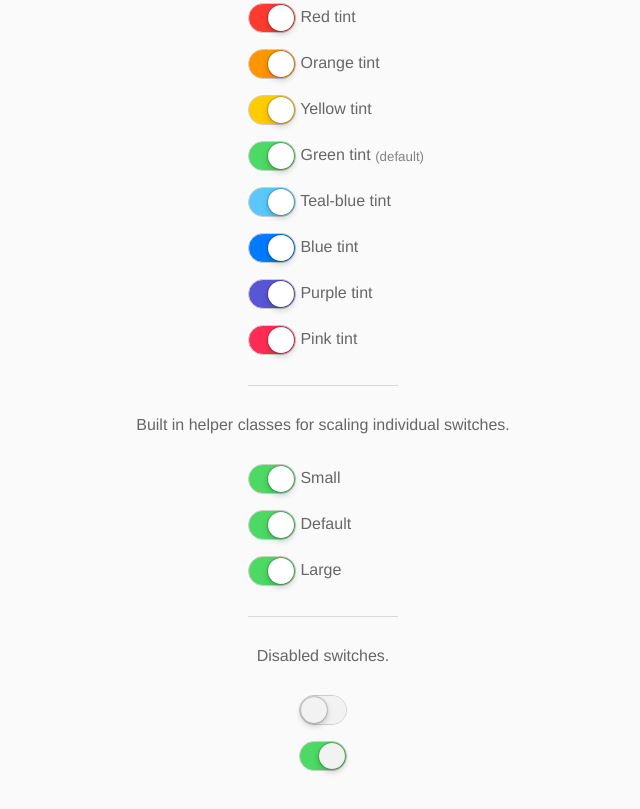
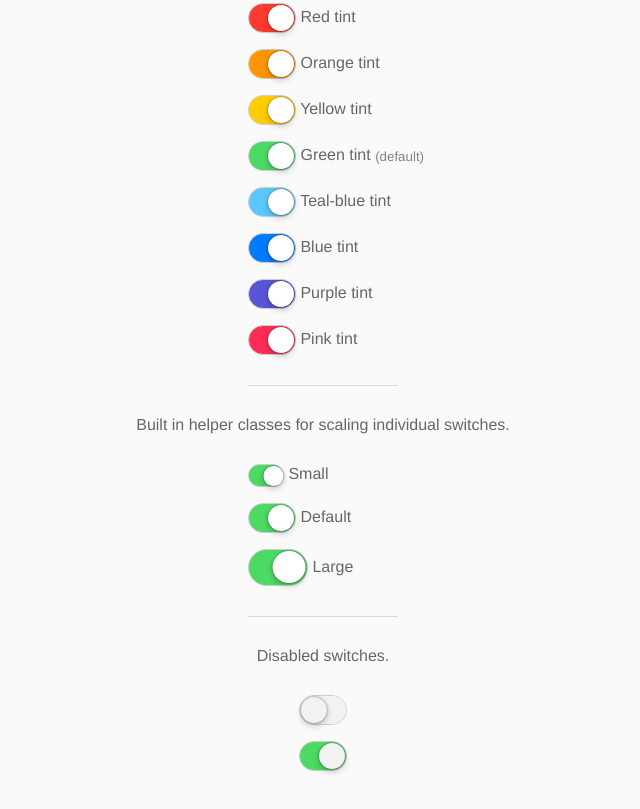
Before and after one commit to 3rror404/switchy, a plain HTML site: page demo/index.html in a window 1280 px wide. Shown: the part 874-1683 px from the top of the page, without its empty margins (317-957 px from the left). Drawn offline with Linux system fonts and the light colour scheme.

Commit message:
Fix switch sizing

```diff
--- a/demo/index.html
+++ b/demo/index.html
@@ -137,7 +137,7 @@
 
     <div class="align-the-things">
 
-        <label class="switchy switch-sm">
+        <label class="switchy switchy-sm">
             <input type="checkbox" checked>
             Small
         </label>
@@ -151,7 +151,7 @@
 
         <p></p>
 
-        <label class="switchy switch-lg">
+        <label class="switchy switchy-lg">
             <input type="checkbox" checked>
             Large
         </label>
```
